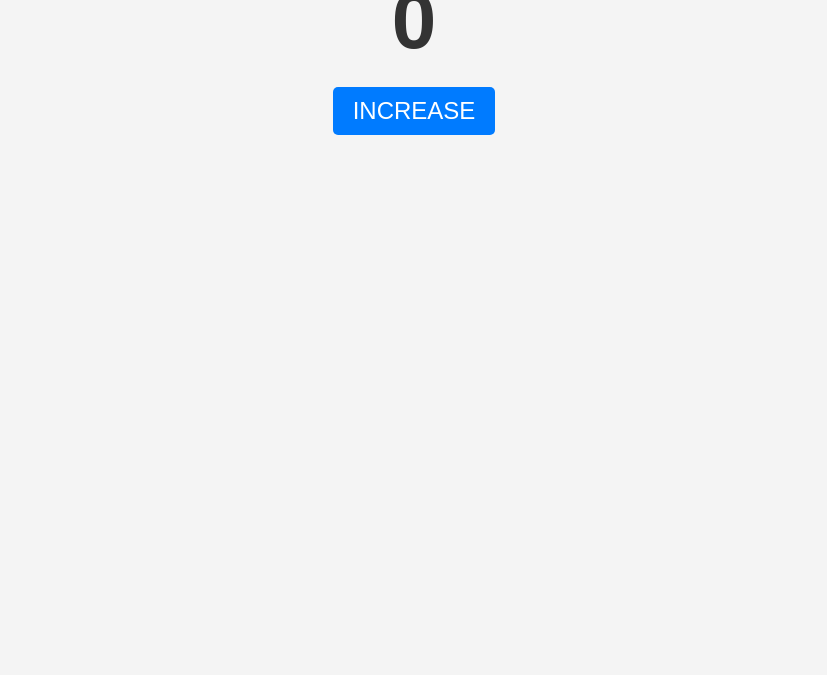
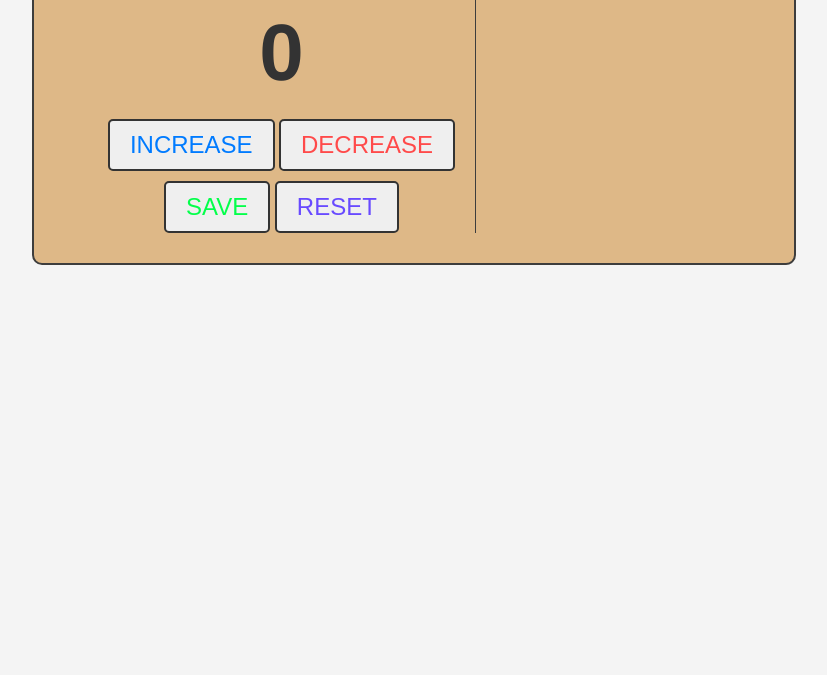
Before and after one commit to Ferdus615/js-project, a plain HTML site: page passenger-counter-app/index.html in a window 1280 px wide. Shown: the part 125-800 px from the top of the page, without its empty margins (226-1053 px from the left). Drawn offline with Linux system fonts and the light colour scheme.

Commit message:
counter app done

```diff
--- a/passenger-counter-app/index.html
+++ b/passenger-counter-app/index.html
@@ -4,14 +4,32 @@
     <meta charset="UTF-8" />
     <meta name="viewport" content="width=device-width, initial-scale=1.0" />
     <link rel="stylesheet" href="style.css" />
-    <title>Passenger Counter App</title>
+    <title>Counter App</title>
   </head>
+
   <body>
-    <h1>People Entered:</h1>
-    <p id="counter">0</p>
+    <div class="container">
+      <div class="left">
+        <h1>Counted Number:</h1>
+        <p id="counter">0</p>
 
-    <button id="increase" onclick="increment()">INCREASE</button>
+        <div class="buttons">
+          <div class="upper-buttons">
+            <button id="increase" onclick="increment()">INCREASE</button>
+            <button id="decrease" onclick="decrement()">DECREASE</button>
+          </div>
+          <div class="lower-buttons">
+            <button id="save" onclick="save()">SAVE</button>
+            <button id="reset" onclick="reset()">RESET</button>
+          </div>
+        </div>
+      </div>
 
+      <div class="right">
+        <h1>Saved Counts:</h1>
+        <ul id="savedCounts"></ul>
+      </div>
+    </div>
     <script src="index.js"></script>
   </body>
 </html>
--- a/passenger-counter-app/index.js
+++ b/passenger-counter-app/index.js
@@ -4,3 +4,22 @@ const increment = () => {
   count += 1;
   document.getElementById("counter").innerText = count;
 };
+
+const decrement = () => {
+  if (count > 0) {
+    count -= 1;
+    document.getElementById("counter").innerText = count;
+  }
+};
+
+const save = () => {
+  const savedCounts = document.getElementById("savedCounts");
+  const newCounts = document.createElement("li");
+  newCounts.innerText = count;
+  savedCounts.appendChild(newCounts);
+};
+
+const reset = () => {
+  count = 0;
+  document.getElementById("counter").innerText = count;
+};
--- a/passenger-counter-app/style.css
+++ b/passenger-counter-app/style.css
@@ -1,9 +1,29 @@
 body {
-  font-family: Arial, sans-serif;
+  font-family: Helvetica, Arial, sans-serif;
   background-color: #f4f4f4;
   margin: 0;
   padding: 20px;
   text-align: center;
+}
+
+.container {
+  display: flex;
+  justify-content: center;
+  max-width: 700px;
+  margin: auto;
+  border: 2px solid #3d3d3d;
+  border-radius: 10px;
+  padding: 30px;
+
+  background-color: burlywood;
+}
+
+.left {
+  border-right: 1px solid #3d3d3d;
+  padding-right: 20px;
+}
+.right {
+  padding-left: 20px;
 }
 
 h1 {
@@ -17,12 +37,47 @@ h1 {
   margin: 20px 0;
 }
 
+.buttons {
+  display: flex;
+  justify-content: center;
+  flex-direction: column;
+  gap: 10px;
+}
+
 button {
   padding: 10px 20px;
   font-size: 1.5em;
-  color: #fff;
-  background-color: #007bff;
+  color: #333;
   border: none;
   border-radius: 5px;
   cursor: pointer;
 }
+#increase {
+  color: #007bff;
+  border: 2px solid #333;
+}
+#decrease {
+  color: #ff4a4a;
+  border: 2px solid #333;
+}
+#save {
+  color: #03ff4a;
+  border: 2px solid #333;
+}
+#reset {
+  color: #684aff;
+  border: 2px solid #333;
+}
+button:hover {
+  opacity: 0.9;
+}
+button:active {
+  opacity: 0.8;
+}
+
+ul {
+  list-style-type: none;
+  font-size: 2em;
+  font-weight: bold;
+  color: #333;
+}
```
